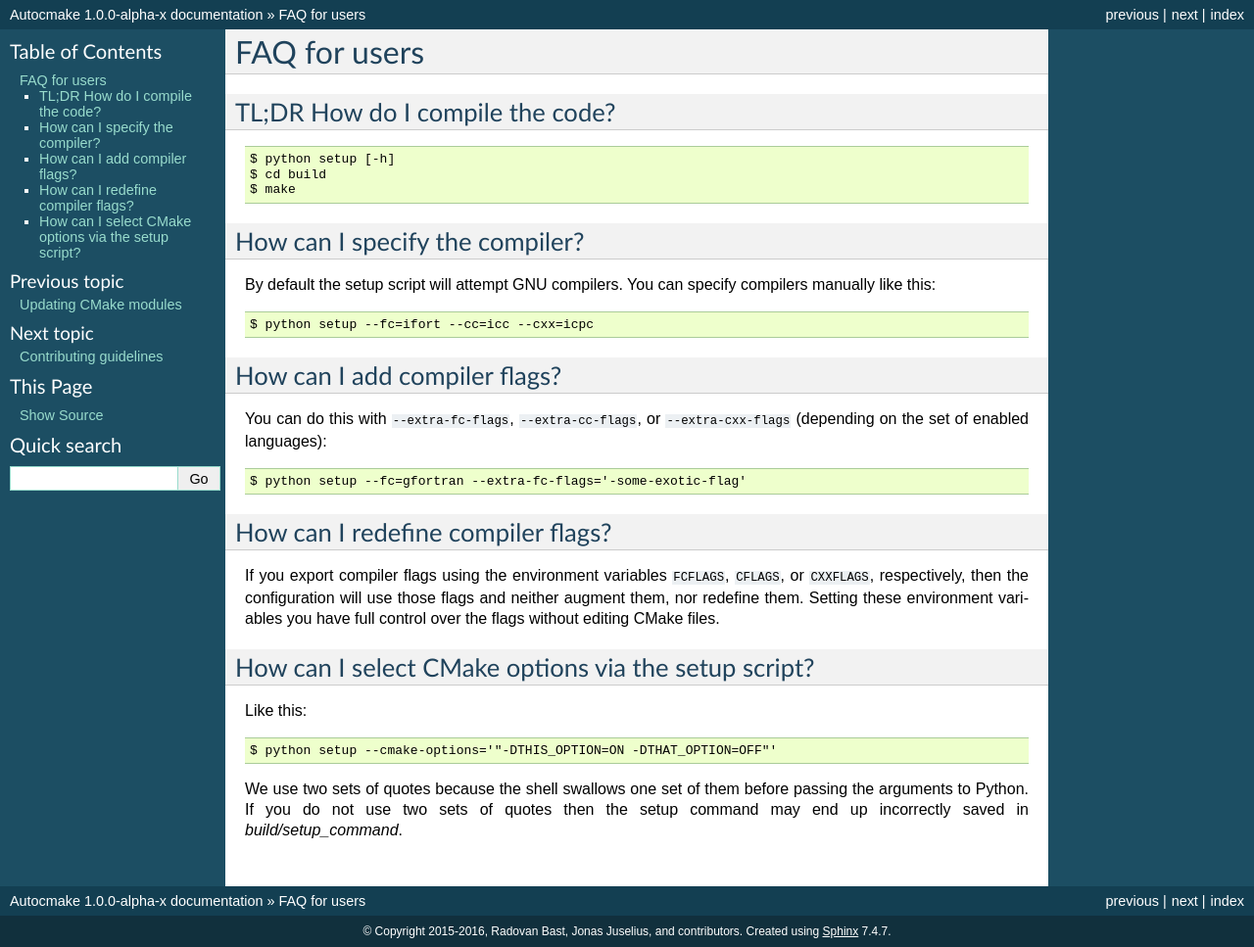
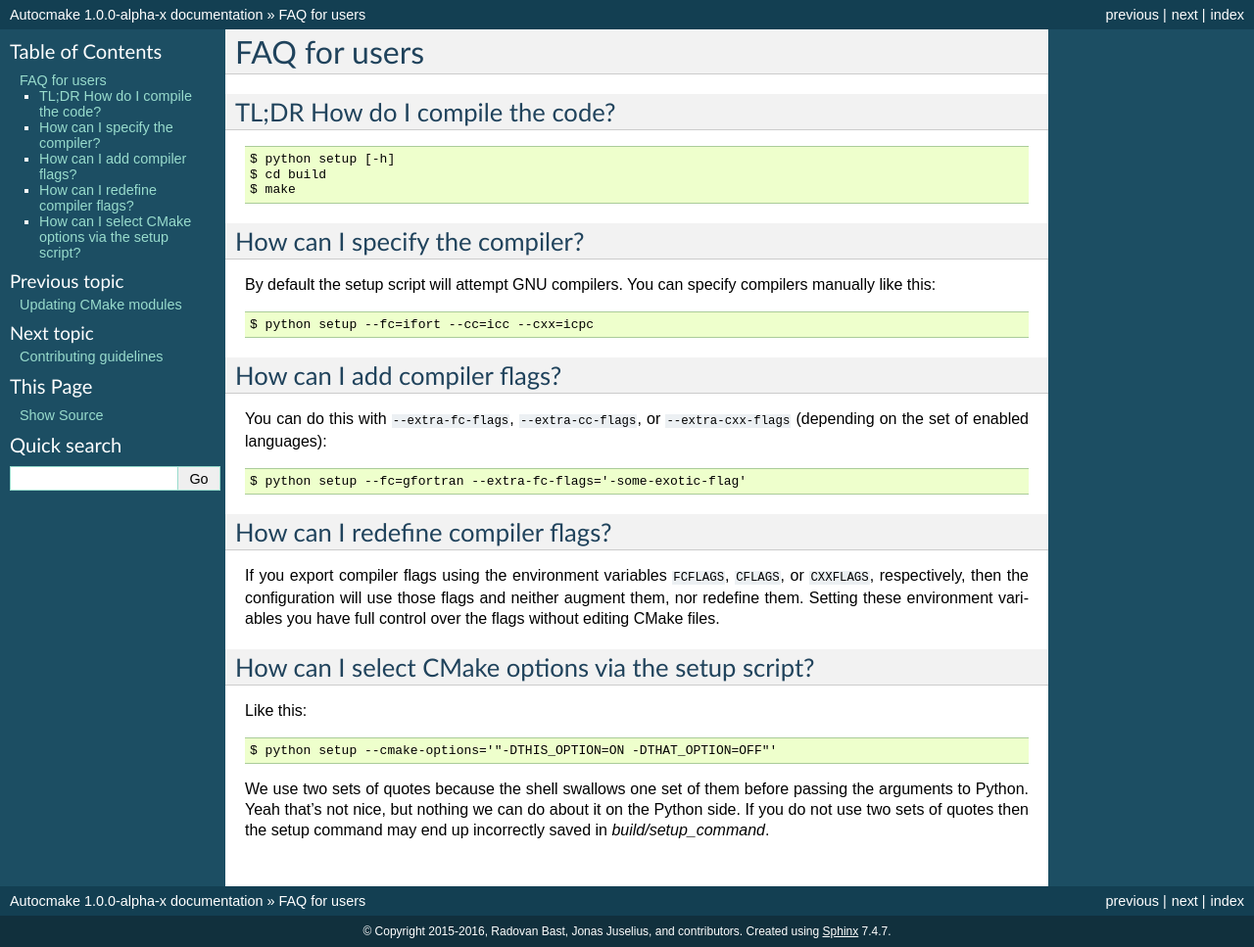
Before and after one commit to dev-cafe/autocmake, a Sphinx documentation site: the page built from doc/users/faq.rst, in a window 1280 px wide. Shown: the whole page at 98% size. Built offline with Sphinx 7.4.7, drawn with Linux system fonts in a browser that asks for light colours.

Commit message:
update user faq

```diff
--- a/doc/users/faq.rst
+++ b/doc/users/faq.rst
@@ -50,5 +50,8 @@ Like this::
   $ python setup --cmake-options='"-DTHIS_OPTION=ON -DTHAT_OPTION=OFF"'
 
 We use two sets of quotes because the shell swallows one set of them
-before passing the arguments to Python. If you do not use two sets
-of quotes then the setup command may end up incorrectly saved in `build/setup_command`.
+before passing the arguments to Python. Yeah that's not nice, but nothing
+we can do about it on the Python side.
+If you do not use two sets
+of quotes then the setup command may end up
+incorrectly saved in `build/setup_command`.
```
